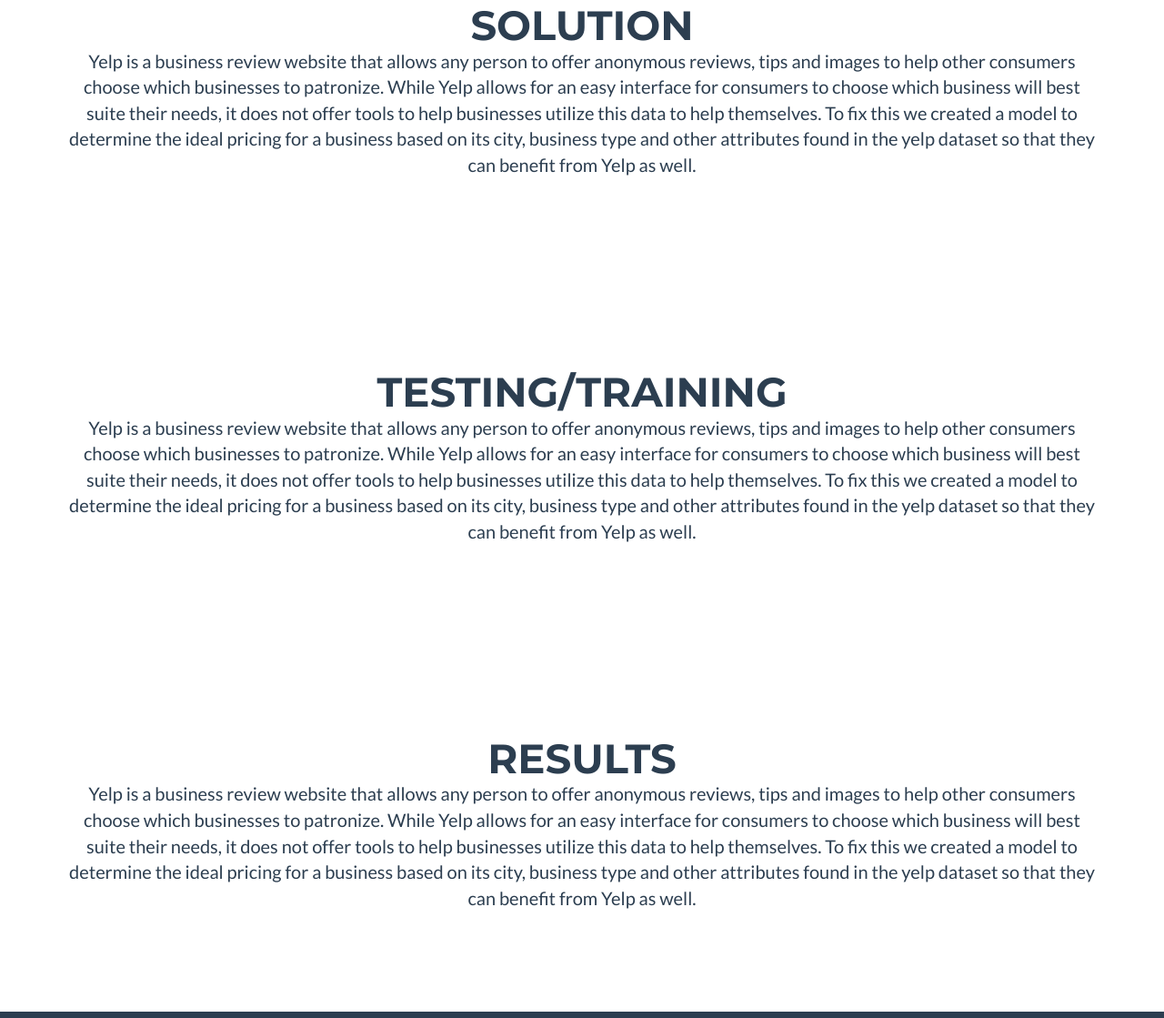
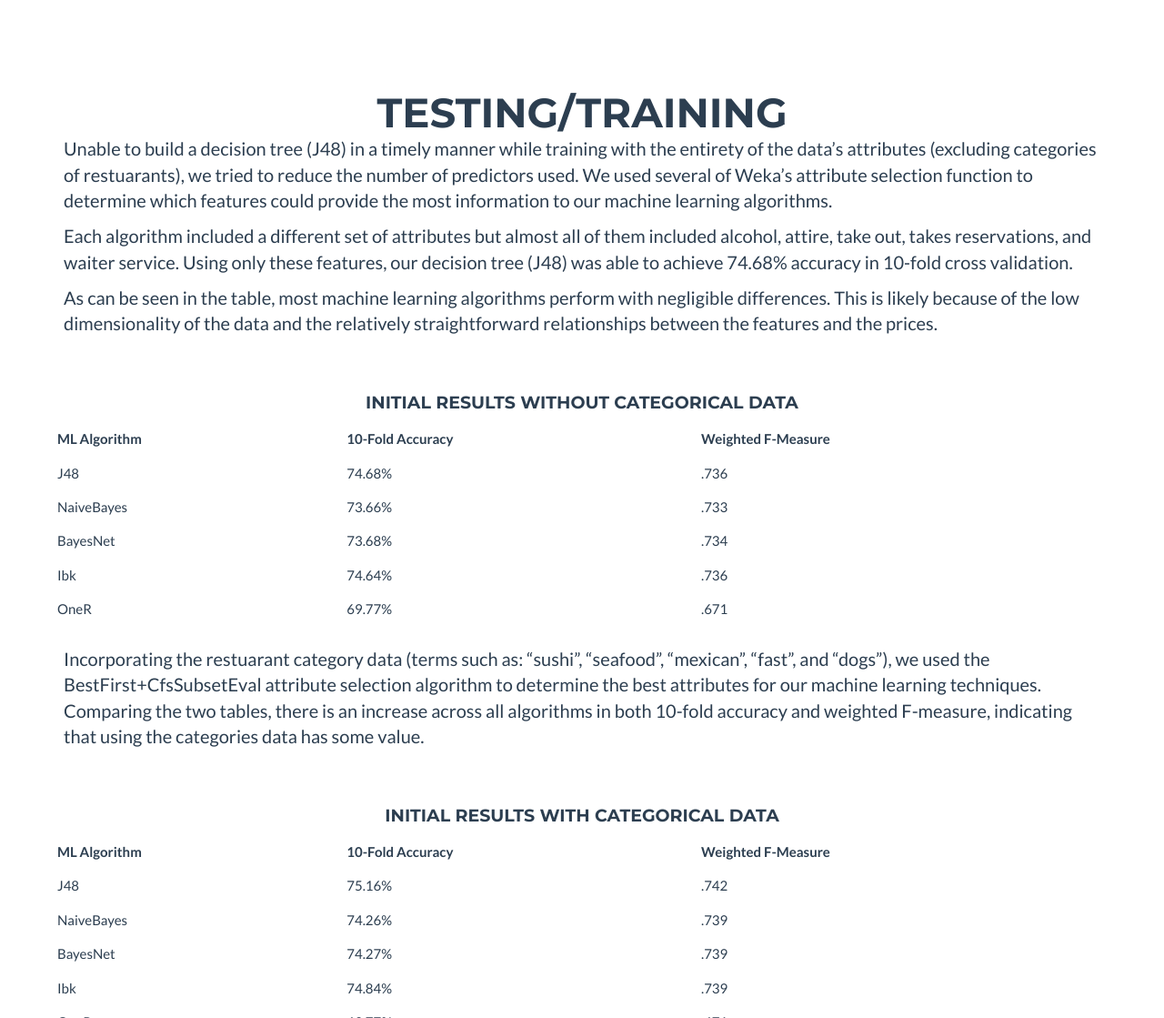
Before and after one commit to JaredSchifrien/jaredschifrien.github.io, a plain HTML site: page index.html in a window 1280 px wide. Shown: the part 1681-2800 px from the top of the page at 91% size. Drawn offline with nearby package versions, Linux system fonts and the light colour scheme.

Commit message:
Added Training/Solution sections

```diff
--- a/index.html
+++ b/index.html
@@ -60,10 +60,10 @@
                         <a href="#Data">Data</a>
                     </li>
                     <li class="page-scroll">
-                        <a href="#Solution">Solution</a>
+                        <a href="#Testing">Testing/Training</a>
                     </li>
                     <li class="page-scroll">
-                        <a href="#Testing">Testing/Training</a>
+                        <a href="#Solution">Solution</a>
                     </li>
                     <li class="page-scroll">
                         <a href="#Results">Results</a>
@@ -84,7 +84,7 @@
                         <span class="name">Northwestern University</span>
                         <span class="name">EECS 349 Machine Learning Project</span>
                         <hr class="star-light">
-                        <span class="skills">Chris Hartman - Michael Pauleen - Jared Schifrien</span>
+                        <span class="skills">Christopher Hartman - Michael Pauleen - Jared Schifrien</span>
                     </div>
                 </div>
             </div>
@@ -100,7 +100,7 @@
                 </div>
             </div>
             <div class="row">
-                <div class="col-lg-12 text-center">
+                <div class="col-lg-12 text-Left">
                     <p>Yelp is a business review website that allows any person to offer anonymous reviews, tips and images to help other consumers choose which businesses to patronize.  While Yelp allows for an easy interface for consumers to choose which business will best suite their needs, it does not offer tools to help businesses utilize this data to help themselves.  To fix this we created a model to predict the most likely price bracket for a business with the given attributes.  This can then be used to determine the ideal pricing for a business based on its city, business type and other attributes found in the yelp dataset so that they can benefit from Yelp as well.</p>
                 </div>
 
@@ -123,9 +123,101 @@
                 </div>
             </div>
             <div class="row">
-                <div class="col-lg-12 text-center">
+                <div class="col-lg-12 text-Left">
                     <p>Our data is acquired from the yelp dataset, available at the following address: <a href="https://www.yelp.com/dataset_challenge/dataset">Yelp Data Set</a></p>
                     <p>There are about 77k businesses with 14 mandatory attributes and each can have up to zero to 10+ optional attributes in the “attributes” section.  We have explored different techniques of cleaning and separating the data such as only using ⅘+ ratings, only using businesses that have more than 20 reviews, and only using restaurants for more stable correlations between quality and price vs success</p>
+                    <p>We started by preprocessing the dataset to narrow the businesses down to only restaurants using R.  We then used the python library scikit-learn to vectorize the data and effectively create a booean feature for each word that could potentially be used in the “categories” description.<p>
+                </div>
+            </div>
+        </div>
+    </section>
+
+    <section id="Testing">
+        <div class="container">
+            <div class="row">
+                <div class="col-lg-12 text-center">
+                    <h2>Testing/Training</h2>
+                </div>
+            </div>
+            <div class="row">
+                <div class="col-lg-12 text-Left">
+                    <p>Unable to build a decision tree (J48) in a timely manner while training with the entirety of the data’s attributes (excluding categories of restuarants), we tried to reduce the number of predictors used. We used several of Weka’s attribute selection function to determine which features could provide the most information to our machine learning algorithms.</p>
+                    <p>Each algorithm included a different set of attributes but almost all of them included alcohol, attire, take out, takes reservations, and waiter service. Using only these features, our decision tree (J48) was able to achieve 74.68% accuracy in 10-fold cross validation. </p>
+                    <p>As can be seen in the table, most machine learning algorithms perform with negligible differences. This is likely because of the low dimensionality of the data and the relatively straightforward relationships between the features and the prices.</p>
+                </div>
+                <div class="col-lg-12 text-center">
+                    <h4><br></br>Initial Results without Categorical Data</h4>
+                </div>
+                <table class="table table-hover">
+                  <tr>
+                    <th class="tg-031e">ML Algorithm</th>
+                    <th class="tg-031e">10-Fold Accuracy</th>
+                    <th class="tg-031e">Weighted F-Measure</th>
+                  </tr>
+                  <tr>
+                    <td class="tg-031e">J48</td>
+                    <td class="tg-031e">74.68%</td>
+                    <td class="tg-031e">.736</td>
+                  </tr>
+                  <tr>
+                    <td class="tg-031e">NaiveBayes</td>
+                    <td class="tg-031e">73.66%</td>
+                    <td class="tg-031e">.733</td>
+                  </tr>
+                  <tr>
+                    <td class="tg-031e">BayesNet</td>
+                    <td class="tg-031e">73.68%</td>
+                    <td class="tg-031e">.734</td>
+                  </tr>
+                  <tr>
+                    <td class="tg-031e">Ibk</td>
+                    <td class="tg-031e">74.64%</td>
+                    <td class="tg-031e">.736</td>
+                  </tr>
+                  <tr>
+                    <td class="tg-yw4l">OneR</td>
+                    <td class="tg-yw4l">69.77%</td>
+                    <td class="tg-yw4l">.671</td>
+                  </tr>
+                </table>
+                <div class="col-lg-12 text-Left">
+                    <p>Incorporating the restuarant category data (terms such as: “sushi”, “seafood”, “mexican”, “fast”, and “dogs”), we used the BestFirst+CfsSubsetEval attribute selection algorithm to determine the best attributes for our machine learning techniques. Comparing the two tables, there is an increase across all algorithms in both 10-fold accuracy and weighted F-measure, indicating that using the categories data has some value.</p>
+                </div>
+                <div class="col-lg-12 text-center">
+                    <h4><br></br>Initial Results with Categorical Data</h4>
+                </div>
+                <table class="table table-hover">
+                  <tr>
+                    <th class="tg-031e">ML Algorithm</th>
+                    <th class="tg-031e">10-Fold Accuracy</th>
+                    <th class="tg-031e">Weighted F-Measure</th>
+                  </tr>
+                  <tr>
+                    <td class="tg-031e">J48</td>
+                    <td class="tg-031e">75.16%</td>
+                    <td class="tg-031e">.742</td>
+                  </tr>
+                  <tr>
+                    <td class="tg-031e">NaiveBayes</td>
+                    <td class="tg-031e">74.26%</td>
+                    <td class="tg-031e">.739</td>
+                  </tr>
+                  <tr>
+                    <td class="tg-031e">BayesNet</td>
+                    <td class="tg-031e">74.27%</td>
+                    <td class="tg-031e">.739</td>
+                  </tr>
+                  <tr>
+                    <td class="tg-031e">Ibk</td>
+                    <td class="tg-031e">74.84%</td>
+                    <td class="tg-031e">.739</td>
+                  </tr>
+                  <tr>
+                    <td class="tg-yw4l">OneR</td>
+                    <td class="tg-yw4l">69.77%</td>
+                    <td class="tg-yw4l">.671</td>
+                  </tr>
+                </table>
                 </div>
             </div>
         </div>
@@ -140,30 +232,12 @@
                 </div>
             </div>
             <div class="row">
-                <div class="col-lg-12 text-center">
-                    <p>Yelp is a business review website that allows any person to offer anonymous reviews, tips and images to help other consumers choose which businesses to patronize.  While Yelp allows for an easy interface for consumers to choose which business will best suite their needs, it does not offer tools to help businesses utilize this data to help themselves.  To fix this we created a model to determine the ideal pricing for a business based on its city, business type and other attributes found in the yelp dataset so that they can benefit from Yelp as well.</p>
+                <div class="col-lg-12 text-Left">
+                    <p>The most successful tree was a J48graft tree using the following command: J48graft -C 0.22 -M 1 -E. This tree has a 10-fold accuracy of 75.23 and a F-Measure of .742. That tree is available <a href="https://www.dropbox.com/s/2a2p056o0p1q350/yelptree.model?dl=0">Here</a>. After experimenting with trees, we also experimented using different bayes algorithms, the most successful of which was WAODE, which had 75.22% accuracy and a F-Measure of .744. That model is available <a href="https://www.dropbox.com/s/6fdxsmkueihx5jn/yelpbayes.model?dl=0">Here</a>.</p>
                 </div>
             </div>
         </div>
     </section>
-
-
-<!-- Testing Section -->
-    <section id="Testing">
-        <div class="container">
-            <div class="row">
-                <div class="col-lg-12 text-center">
-                    <h2>Testing/Training</h2>
-                </div>
-            </div>
-            <div class="row">
-                <div class="col-lg-12 text-center">
-                    <p>Yelp is a business review website that allows any person to offer anonymous reviews, tips and images to help other consumers choose which businesses to patronize.  While Yelp allows for an easy interface for consumers to choose which business will best suite their needs, it does not offer tools to help businesses utilize this data to help themselves.  To fix this we created a model to determine the ideal pricing for a business based on its city, business type and other attributes found in the yelp dataset so that they can benefit from Yelp as well.</p>
-                </div>
-            </div>
-        </div>
-    </section>
-
 
 <!-- Results Section -->
     <section id="Results">
@@ -174,7 +248,7 @@
                 </div>
             </div>
             <div class="row">
-                <div class="col-lg-12 text-center">
+                <div class="col-lg-12 text-Left">
                     <p>Yelp is a business review website that allows any person to offer anonymous reviews, tips and images to help other consumers choose which businesses to patronize.  While Yelp allows for an easy interface for consumers to choose which business will best suite their needs, it does not offer tools to help businesses utilize this data to help themselves.  To fix this we created a model to determine the ideal pricing for a business based on its city, business type and other attributes found in the yelp dataset so that they can benefit from Yelp as well.</p>
                 </div>
             </div>
@@ -187,29 +261,9 @@
         <div class="footer-above">
             <div class="container">
                 <div class="row">
-                    <div class="footer-col col-md-6">
-                        <h3>Location</h3>
-                        <p>Room 0211<br>2303 Sheridan Road<br> Evanston, IL 60201</p>
-                    </div>
-                    <div class="footer-col col-md-6">
-                        <h3>Around the Web</h3>
-                        <ul class="list-inline">
-                            <li>
-                                <a href="#" class="btn-social btn-outline"><i class="fa fa-fw fa-facebook"></i></a>
-                            </li>
-                            <li>
-                                <a href="#" class="btn-social btn-outline"><i class="fa fa-fw fa-google-plus"></i></a>
-                            </li>
-                            <li>
-                                <a href="#" class="btn-social btn-outline"><i class="fa fa-fw fa-twitter"></i></a>
-                            </li>
-                            <li>
-                                <a href="#" class="btn-social btn-outline"><i class="fa fa-fw fa-linkedin"></i></a>
-                            </li>
-                            <li>
-                                <a href="#" class="btn-social btn-outline"><i class="fa fa-fw fa-dribbble"></i></a>
-                            </li>
-                        </ul>
+                    <div class="footer-col col-md">
+                        <h3>Contact</h3>
+                        <p><a href="mailto:ChristopherHartman2018@u.northwestern.edu">Christopher Hartman</a></p><p><a href="mailto:MichaelPauleen2018@u.northwestern.edu">Michael Pauleen</a></p><p><a href="mailto:JaredSchifrien2018@u.northwestern.edu">Jared Schifrien</a></p>
                     </div>
                 </div>
             </div>
```
